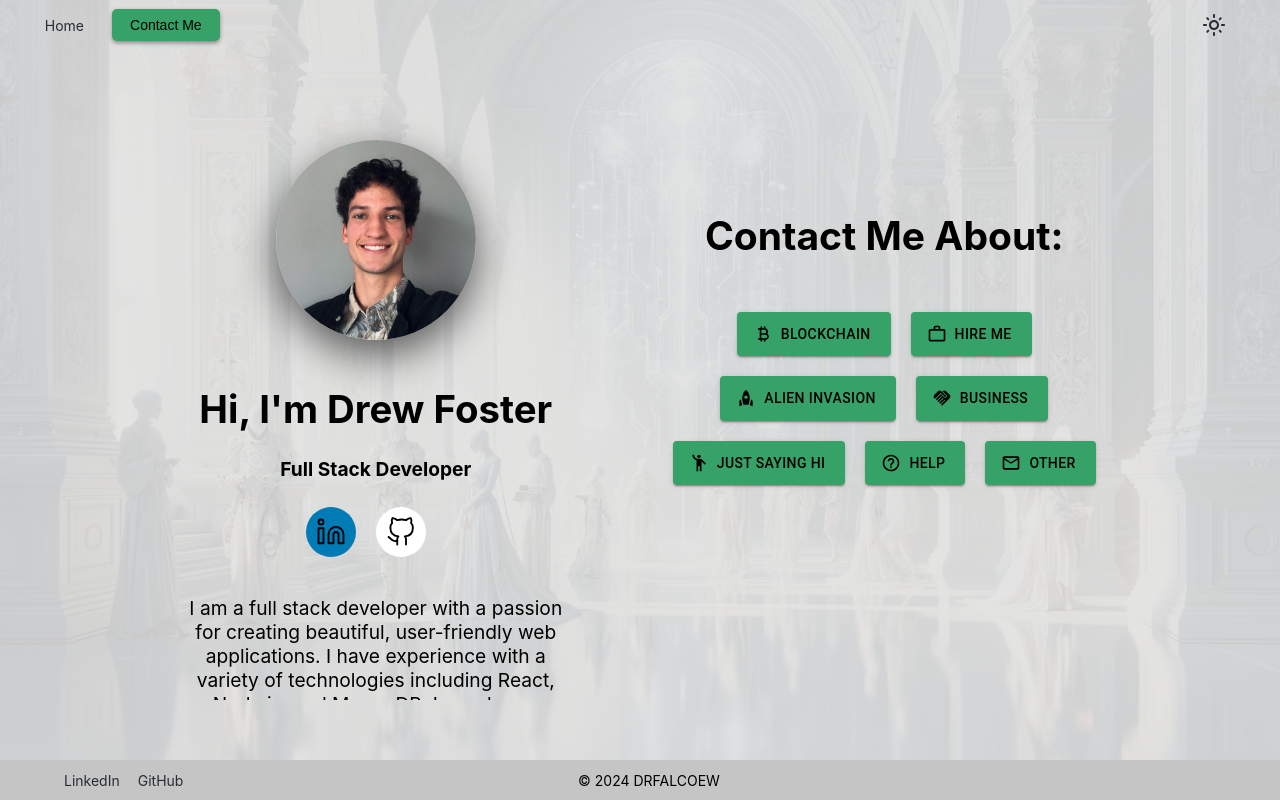
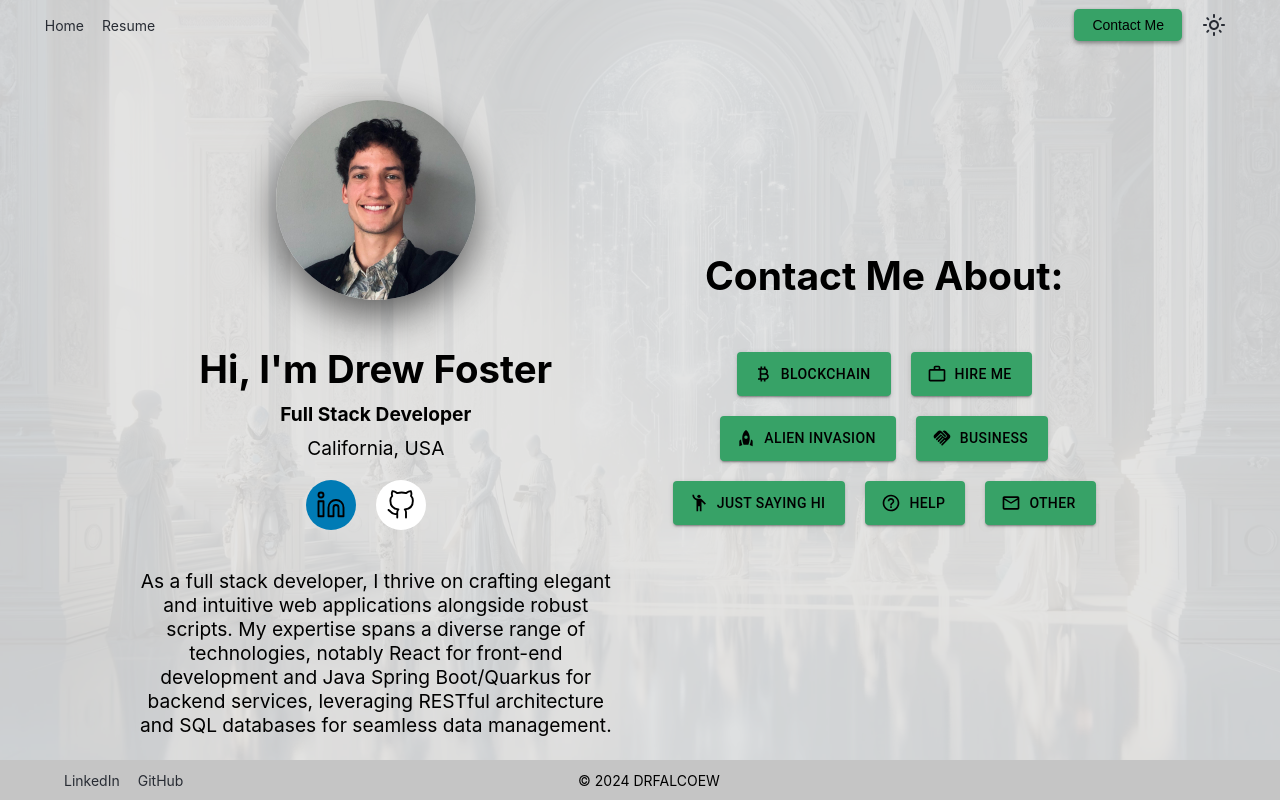
Before and after one commit to Drfalcoew/Portfolio, a React (Create React App) app: page /contact in a window 1280 px wide. Built offline with nearby package versions, Linux system fonts and the light colour scheme; the HTML template or start-up script is replaced by a standard one.

Commit message:
update about, add resume

```diff
--- a/src/App.css
+++ b/src/App.css
@@ -118,9 +118,9 @@
   border: none;
   border-radius: 5px;
   padding: 8px 18px;
+  margin-right: 20px;
   font-size: 14px;
   cursor: pointer;
-  margin-left: 10px;
   box-shadow: 0 2px 4px rgba(0,0,0,0.4);
 }
 
--- a/src/components/Header.tsx
+++ b/src/components/Header.tsx
@@ -14,6 +14,10 @@ const Header = () => {
         <div className="header-container">
             <div className="header-container-left">
                 <Link to="/" className="header-item">Home</Link>
+                <a href='drew-resume.pdf' target='_blank' rel='noreferrer' className='header-item'>Resume</a>
+
+            </div>
+            <div className="header-container-right">
                 <button className='contact-me-btn' onClick={() => {
                         nav('/contact')
                         ReactGA.event({
@@ -23,8 +27,6 @@ const Header = () => {
                     }} >
                         {isMobile ? 'Contact' : 'Contact Me'}
                     </button>
-            </div>
-            <div className="header-container-right">
                 {state.darkMode ? (
                     <DarkMode
                         className="header-item header-button"
--- a/src/pages/Contact/About.tsx
+++ b/src/pages/Contact/About.tsx
@@ -6,7 +6,8 @@ const About = () => {
         <div className="about-container">
             <img src="/headshot.jpg" alt="Drew Foster" className="profile-pic"/>
             <h1>Hi, I'm Drew Foster</h1>
-            <h4>Full Stack Developer</h4>
+            <div style={{ fontSize: "1.2rem", fontWeight: "bold", marginTop: '10px' }}>Full Stack Developer</div>
+            <div style={{ marginTop: '10px', marginBottom: '20px' }}>California, USA</div>
             <div className="about-socials">
                 <div className="social-icon-container" style={{backgroundColor: "#007BB5"}}>
                     <a href="
@@ -22,7 +23,7 @@ const About = () => {
                 </div>
             </div>
             <p className="about-description">
-                I am a full stack developer with a passion for creating beautiful, user-friendly web applications. I have experience with a variety of technologies including React, Node.js, and MongoDB. I am always looking for new opportunities to learn and grow as a developer.
+            As a full stack developer, I thrive on crafting elegant and intuitive web applications alongside robust scripts. My expertise spans a diverse range of technologies, notably React for front-end development and Java Spring Boot/Quarkus for backend services, leveraging RESTful architecture and SQL databases for seamless data management. Additionally, I possess proficiency in cloud platforms such as AWS, containerization with Docker, and automation using Python, YAML, among other tools. Continuously seeking avenues to expand my skills and deepen my knowledge, I am enthusiastic about embracing new challenges and opportunities for professional development.
             </p>
         </div>
     );
--- a/src/pages/Contact/Contact.css
+++ b/src/pages/Contact/Contact.css
@@ -28,6 +28,7 @@
     padding: 5vh 0;
     border-radius: 8px;
     margin-right: 20px;
+    margin-top: 10vh;
     width: 20%;
   }
 
@@ -109,13 +110,13 @@
   .about-description {
     text-align: center;
     margin-bottom: 20px;
-    width: 75%;
+    width: 95%;
   }
 
   .about-content {
     display: flex;
     width: 90%;
-    height: 65vh;
+    height: 75vh;
     align-items: flex-start;
     justify-content: flex-start;
     padding: 5vh 0;
@@ -136,6 +137,7 @@
       width: 100%;
       margin-right: 0;
       margin-bottom: 20px;
+      margin-top: 0;
     }
 
     .about-container {
```
Also changed, not shown: 1 other file (tests, documents, lock files or other folders).
